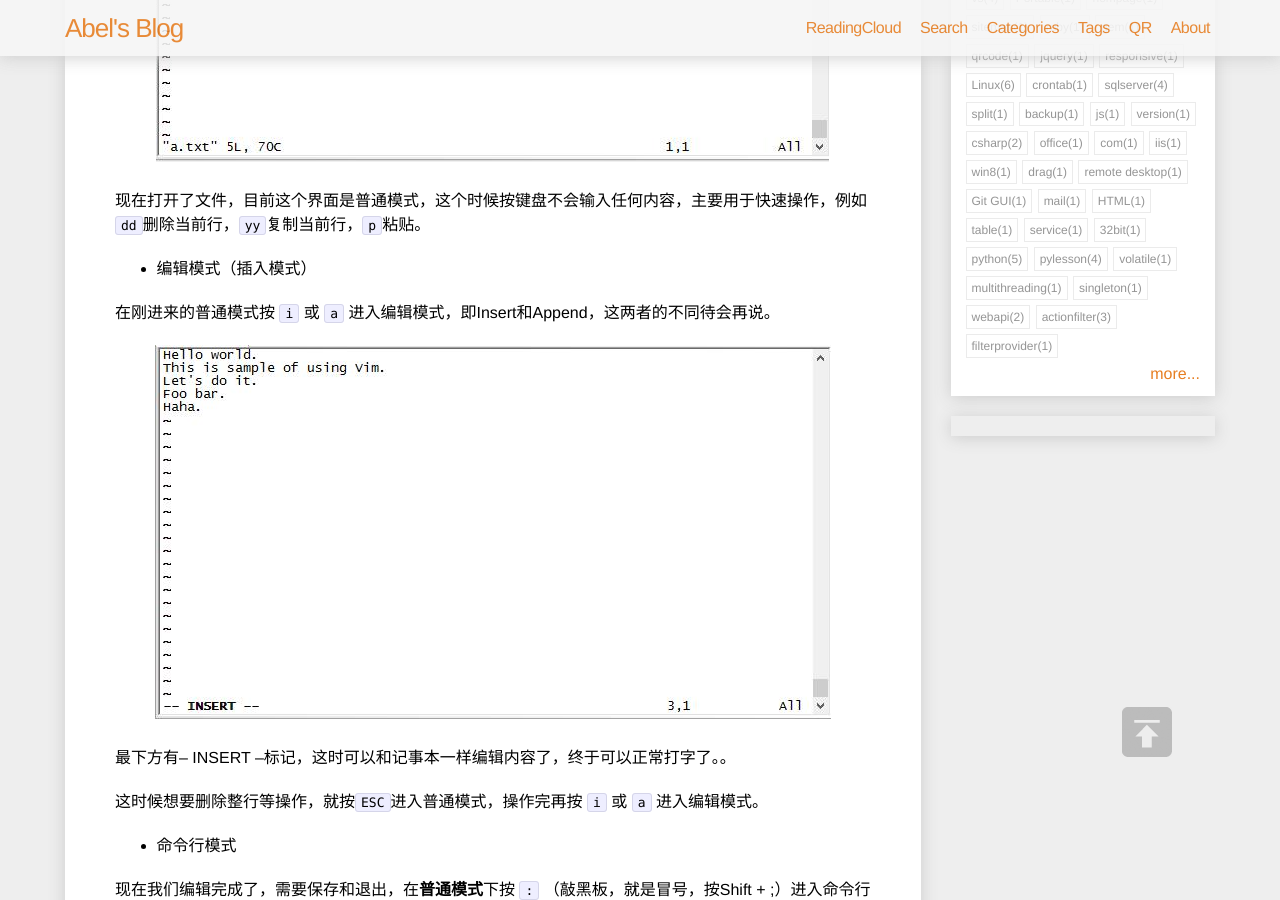
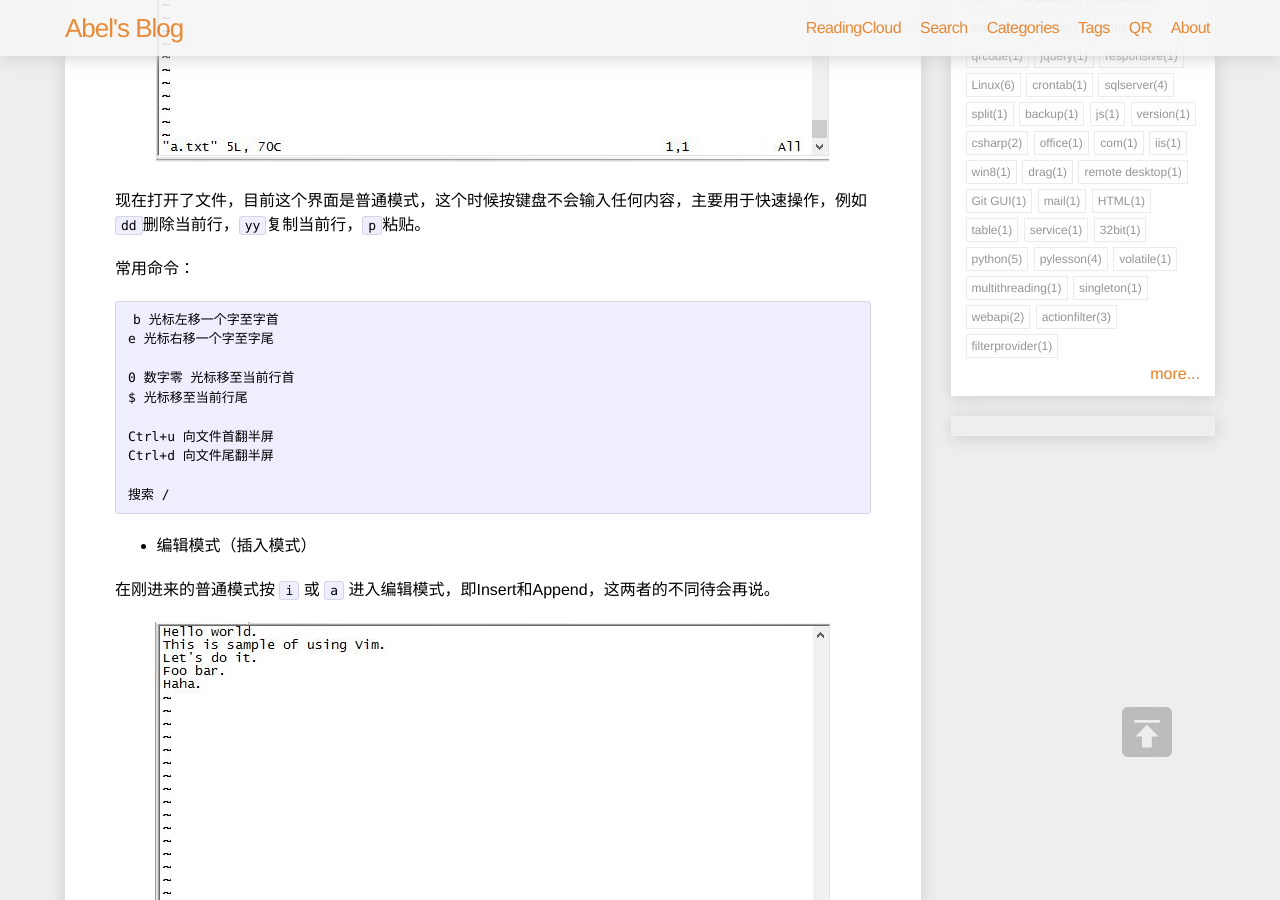
Before and after one commit to Abel-Liu/Abel-Liu.github.io, a Jekyll site: the page built from _posts/Linux/2017-03-29-vim.md, in a window 1280 px wide and 900 px high, scrolled down 745 px. Built offline with Jekyll 4.4.1, drawn with Linux system fonts in a browser that asks for light colours; nearby versions of some CDN libraries; comment, search, counter and statistics services are not loaded.

Commit message:
Update 2017-03-29-vim.md

````diff
--- a/_posts/Linux/2017-03-29-vim.md
+++ b/_posts/Linux/2017-03-29-vim.md
@@ -22,6 +22,21 @@ Vim难以入门的一个重要原因是它有几个不同的模式，在不同
 </div>
 
 现在打开了文件，目前这个界面是普通模式，这个时候按键盘不会输入任何内容，主要用于快速操作，例如```dd```删除当前行，```yy```复制当前行，```p```粘贴。
+
+常用命令：
+
+```
+b 光标左移一个字至字首
+e 光标右移一个字至字尾
+
+0 数字零 光标移至当前行首
+$ 光标移至当前行尾
+
+Ctrl+u 向文件首翻半屏
+Ctrl+d 向文件尾翻半屏
+
+搜索 /
+```
 
 * 编辑模式（插入模式）
 
````
